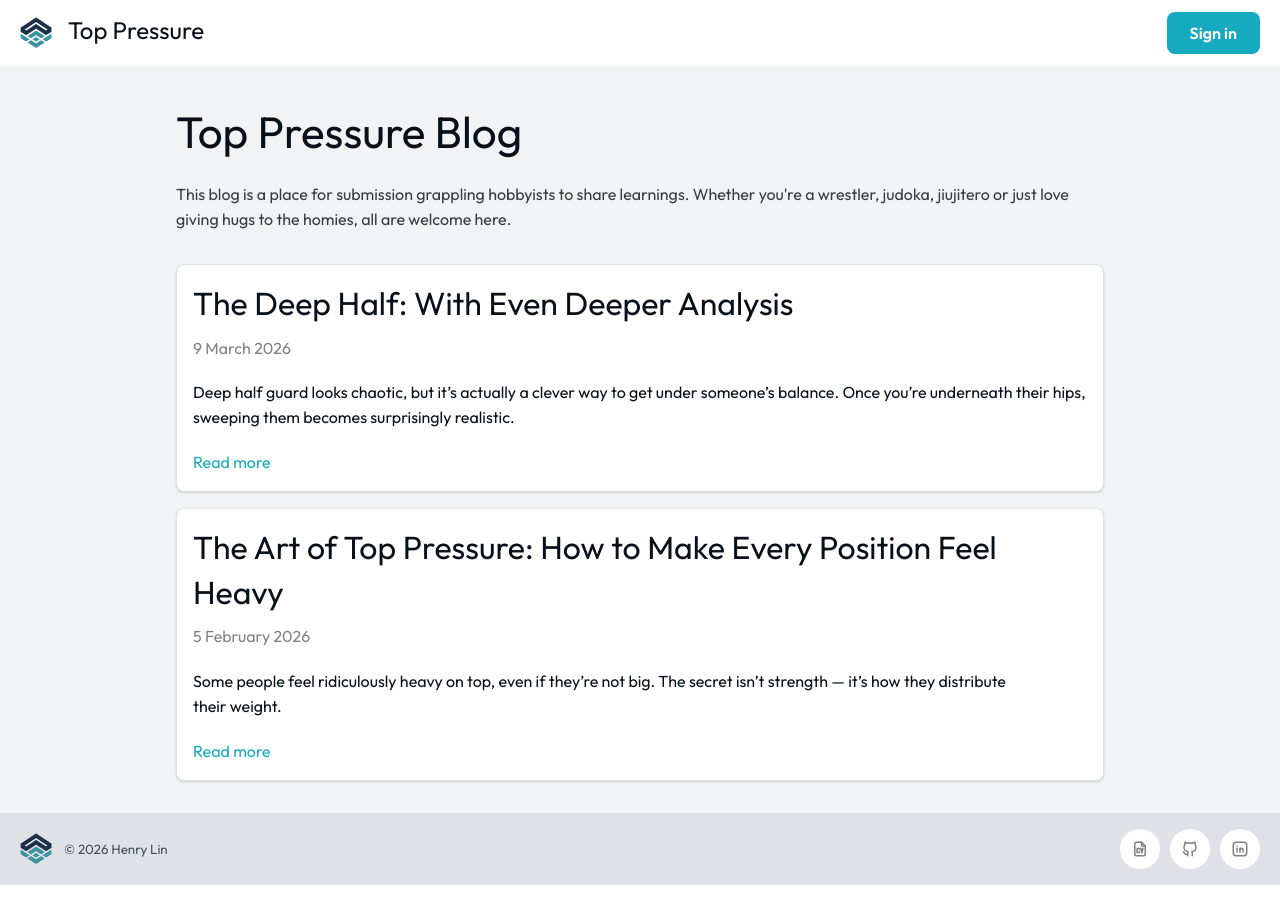
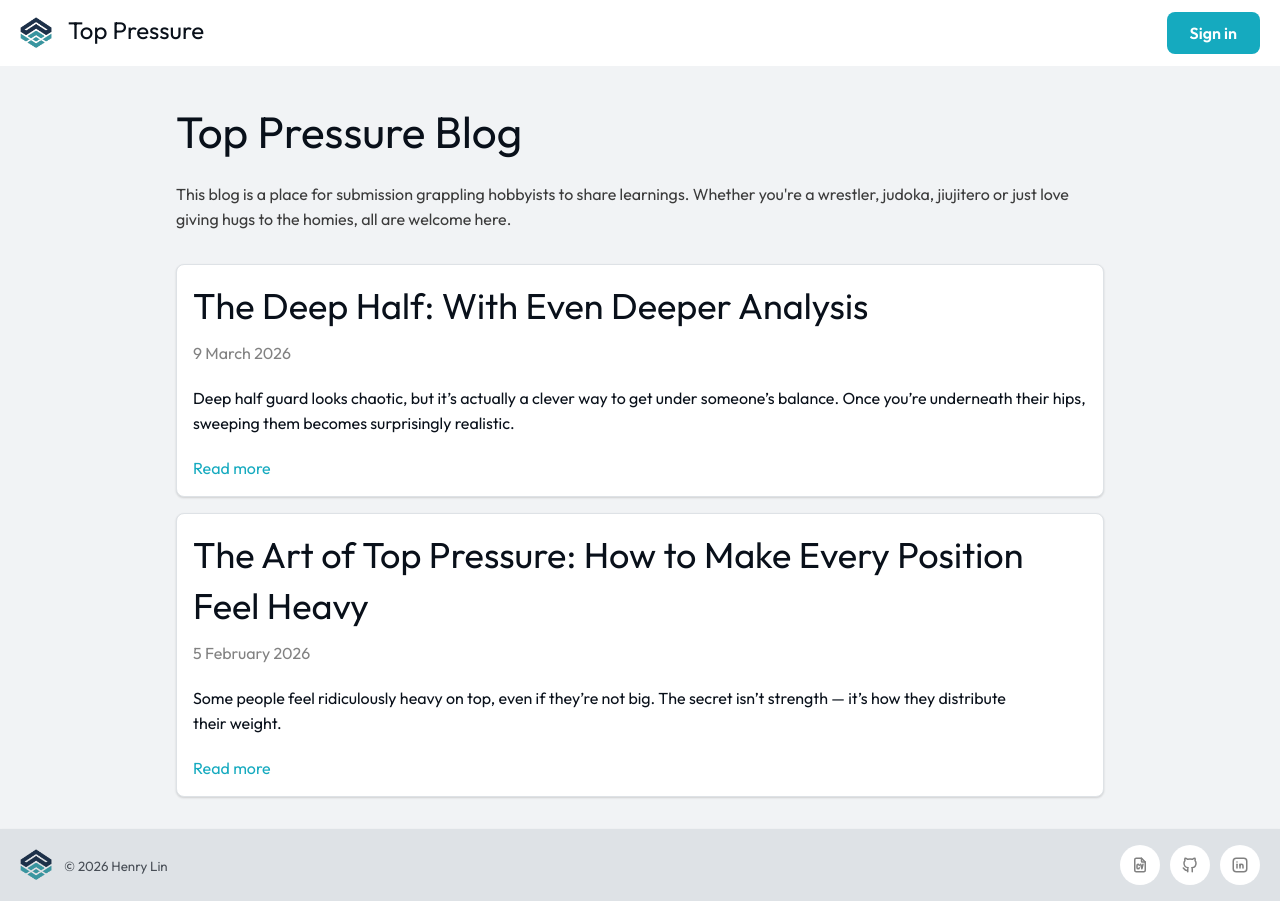
Before and after one commit to henrylin03/top-pressure-blog--FE, a React (Vite) app: page / in a window 1280 px wide. Built offline with nearby package versions, Linux system fonts and the light colour scheme; a web font is replaced by a local one.

Commit message:
feat(PreviewCard): clamp lines and show ellipses if longer than 2 lines

```diff
--- a/src/components/PreviewCard/PreviewCard.module.css
+++ b/src/components/PreviewCard/PreviewCard.module.css
@@ -1,19 +1,29 @@
 .card {
+  --lines-to-clamp: 2;
+
   gap: var(--mantine-spacing-lg);
   padding: var(--mantine-spacing-lg) var(--mantine-spacing-xl);
 }
 
 .card:hover {
   transform: translateY(-2%);
-  transition: transform .1s ease-in-out
+  transition: transform 0.1s ease-in-out;
 }
 
 .heading {
   font-weight: 400;
   line-height: 1.4;
-  font-size: 2rem;
+  font-size: 2.25rem;
 }
 
 .postedDate {
   color: var(--mantine-color-dark-2);
 }
+
+.lede {
+  display: -webkit-box;
+  -webkit-line-clamp: var(--lines-to-clamp);
+  line-clamp: var(--lines-to-clamp);
+  -webkit-box-orient: vertical;
+  overflow: hidden;
+}
--- a/src/components/PreviewCard/PreviewCard.tsx
+++ b/src/components/PreviewCard/PreviewCard.tsx
@@ -19,7 +19,7 @@ const PreviewCard = ({ post }: Props) => {
 				<h3 className={styles.heading}>{post.title}</h3>
 				<p className={styles.postedDate}>{postedDateFormatted}</p>
 			</Stack>
-			<p>{post.lede}</p>
+			<p className={styles.lede}>{post.lede}</p>
 			<Anchor component={Link} to={post.linkToFullText} underline="hover">
 				Read more
 			</Anchor>
```
